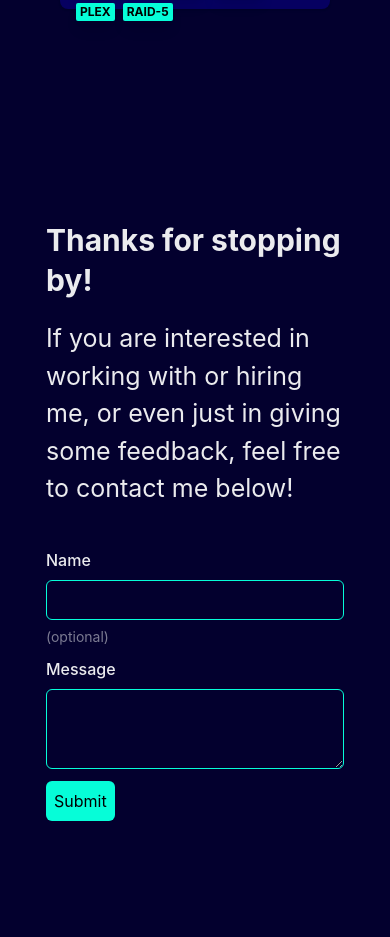
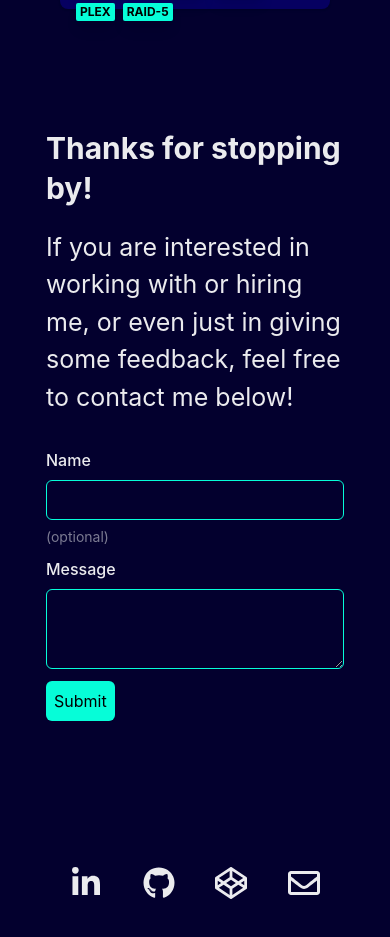
Before and after one commit to PeterCamejo/Personal-Website-v3, a Next.js app: page / in a window 390 px wide. Shown: the part 3951-4888 px from the top of the page. Built offline with nearby package versions, Linux system fonts and the light colour scheme.

Commit message:
added a social links for mobile views in the contact section

```diff
--- /dev/null
+++ b/components/MobileSocialLinks.js
@@ -0,0 +1,49 @@
+import { HStack, Link, Icon} from '@chakra-ui/react'
+import { motion } from 'framer-motion'
+import {FaGithub, FaLinkedinIn, FaCodepen, FaRegEnvelope} from 'react-icons/fa'
+
+const MobileSocialLinks = () => {
+
+    return(
+        <HStack display={{base: 'flex' , md:"none"}}
+                mt="auto"
+                p={2}
+                w="100%"
+                justifyContent="space-evenly"
+                textAlign="center"
+        >
+            <Link as={motion.a}
+                      href="https://www.linkedin.com/in/peter-camejo-908472110/"
+                      whileHover={{scale:1.2}}
+                      isExternal
+                >
+                        <Icon as={FaLinkedinIn} boxSize={8} />
+                </Link>
+                <Link as={motion.a}
+                      href="https://github.com/PeterCamejo"
+                      whileHover={{scale:1.2}}
+                      isExternal
+                >
+                        <Icon as={FaGithub} boxSize={8}  />
+                </Link>
+
+                <Link as={motion.a}
+                      href="https://codepen.io/TheAlexC"
+                      whileHover={{scale:1.2}}
+                      isExternal
+                >
+                            <Icon as={FaCodepen} boxSize={8}  />
+                </Link>
+
+                <Link as={motion.a}
+                      href="mailto: pa.camejo@gmail.com"
+                      whileHover={{scale:1.2}}
+                      isExternal
+                >
+                            <Icon as={FaRegEnvelope} boxSize={8}  />
+                </Link>
+        </HStack>
+    )
+}
+
+export default MobileSocialLinks
--- a/components/Navbar.js
+++ b/components/Navbar.js
@@ -134,7 +134,9 @@ const Navbar = () =>{
                                     size="lg"
                                 />
                             </motion.div>
-                            <MenuList backgroundColor={useColorModeValue('#f58c0095','#03002e95')}>
+                            <MenuList backgroundColor={useColorModeValue('#f58c0099','#03002e99')}
+                                      style={{backdropFilter: 'blur(10px)'}}
+                            >
                                 <Link href="#landingSection" _hover={{textDecoration:"none"}}>
                                     <MenuItem>
                                     Introduction
--- a/components/sections/ContactSection.js
+++ b/components/sections/ContactSection.js
@@ -1,4 +1,5 @@
 import ContactForm from '../ContactForm';
+import MobileSocialLinks from '../MobileSocialLinks';
 import {Box, Container, Text,Heading, useColorModeValue} from '@chakra-ui/react'
 
 const ContactSection = () => {
@@ -14,13 +15,14 @@ const ContactSection = () => {
              w="100%"
              backgroundColor={useColorModeValue('#f58c00', '#03002e' )}
         >
-            <Container mb={10}>
+            <Container mb={8}>
                 <Heading as="h1" mb={5}>Thanks for stopping by!</Heading>
                 <Text fontSize="25px">If you are interested in working with or hiring me, or even just in giving some feedback, feel free to contact me below!</Text>
             </Container>
             <Container display='flex' flexDir="column">
                 <ContactForm />
             </Container>
+            <MobileSocialLinks />
         </Box>
     )
 }
--- a/pages/index.js
+++ b/pages/index.js
@@ -3,12 +3,14 @@ import LandingSection from "../components/sections/LandingSection"
 import ContactSection from "../components/sections/ContactSection"
 import Navbar from "../components/Navbar"
 import SocialLinks from "../components/SocialLinks"
+import MobileSocialLinks from "../components/MobileSocialLinks"
 import {Box, useColorModeValue} from "@chakra-ui/react"
 
 export default function Website() {
+  const bgColor = useColorModeValue('#f58c00', '#03002e' );
 
   return (
-    <Box h="100%" w='100%' backgroundColor={useColorModeValue('#f58c00', '#03002e' )}>
+    <Box h="100%" w='100%' backgroundColor={bgColor}>
       <Navbar />
       <Box>
         <LandingSection />
```
